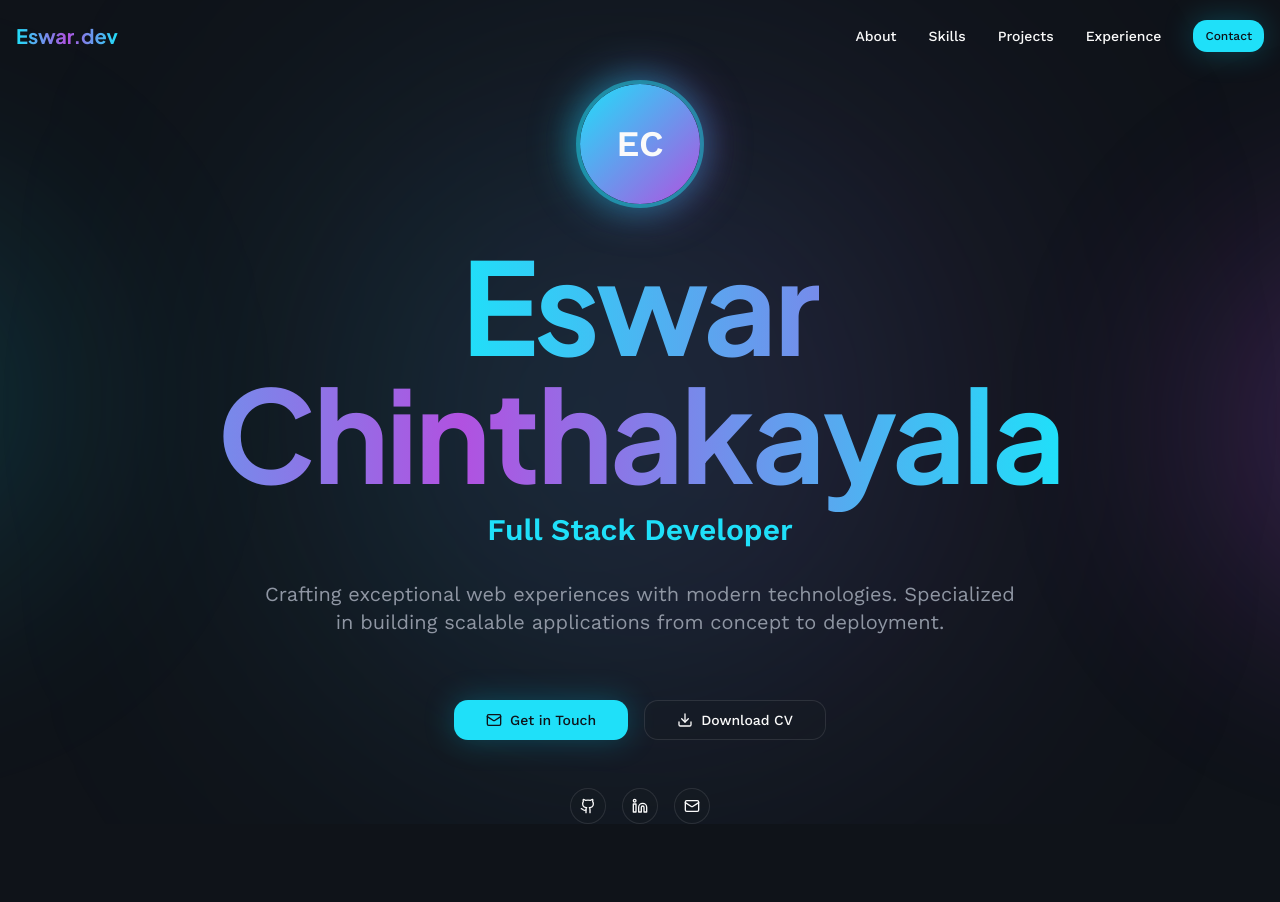
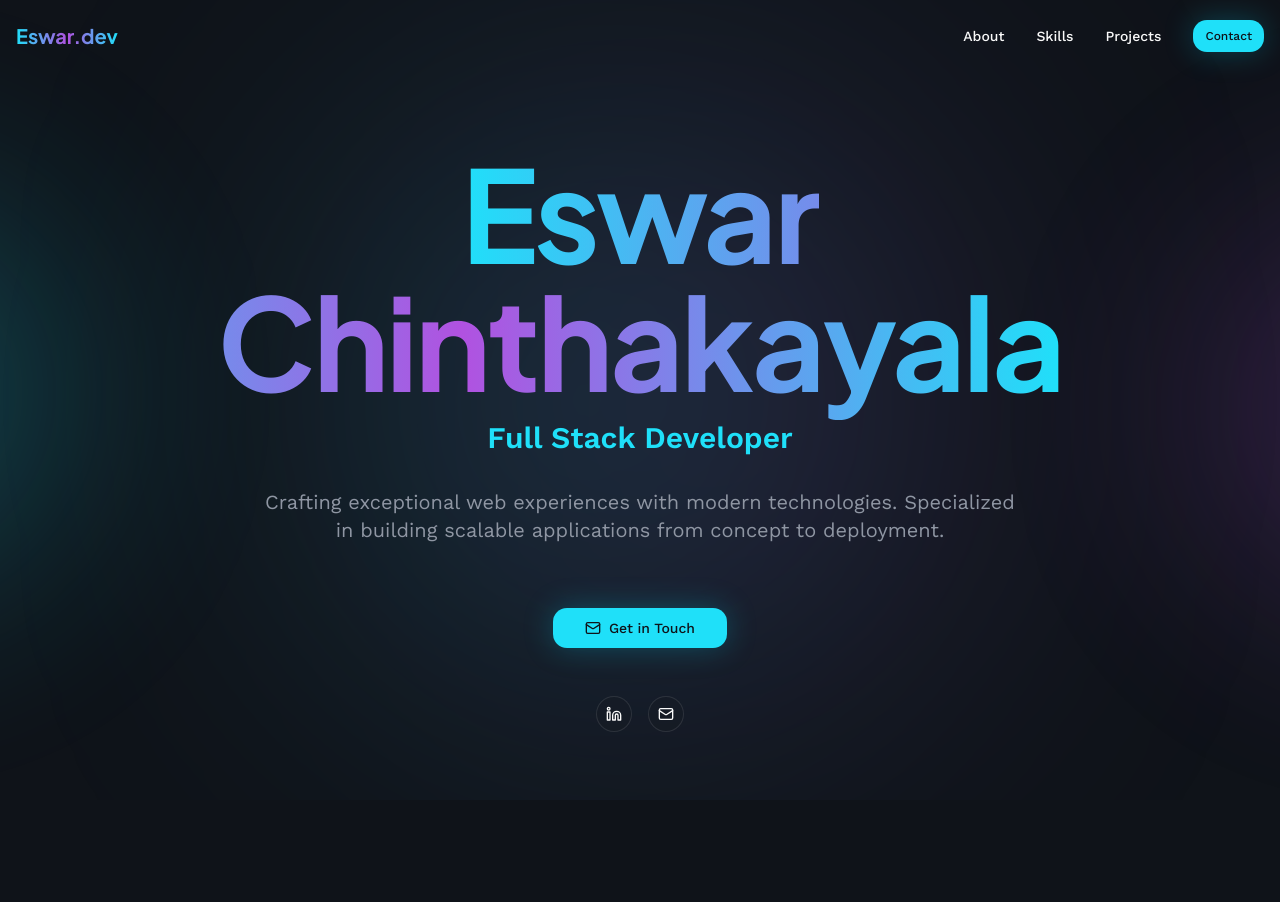
Before and after one commit to Eswar-space/sg-800045c9-3163-4455-8b6b-9dd248f2b8f6-1775826113, a Next.js app: page / in a window 1280 px wide. Shown: the top 902 px of the page. Built offline with nearby package versions, Linux system fonts and the light colour scheme.

Commit message:
refactor(portfolio): streamline profile and remove unused sections

```diff
--- a/src/components/Contact.tsx
+++ b/src/components/Contact.tsx
@@ -123,7 +123,7 @@ export function Contact() {
                 <div className="space-y-4">
                   <div className="flex items-center gap-3 text-muted-foreground">
                     <Mail className="w-5 h-5 text-primary" />
-                    <span>eswar@example.com</span>
+                    <span>eswarchinthakayala@gmail.com</span>
                   </div>
                 </div>
               </CardContent>
@@ -139,17 +139,7 @@ export function Contact() {
                     className="glass glass-hover glow rounded-full"
                     asChild
                   >
-                    <a href="https://github.com" target="_blank" rel="noopener noreferrer">
-                      <Github className="w-5 h-5" />
-                    </a>
-                  </Button>
-                  <Button
-                    size="icon"
-                    variant="outline"
-                    className="glass glass-hover glow rounded-full"
-                    asChild
-                  >
-                    <a href="https://linkedin.com" target="_blank" rel="noopener noreferrer">
+                    <a href="https://www.linkedin.com/in/ceswar/" target="_blank" rel="noopener noreferrer">
                       <Linkedin className="w-5 h-5" />
                     </a>
                   </Button>
--- a/src/components/Hero.tsx
+++ b/src/components/Hero.tsx
@@ -1,6 +1,5 @@
-import { Github, Linkedin, Mail, Download } from "lucide-react";
+import { Linkedin, Mail } from "lucide-react";
 import { Button } from "@/components/ui/button";
-import { Avatar, AvatarFallback } from "@/components/ui/avatar";
 
 export function Hero() {
   const scrollToContact = () => {
@@ -17,18 +16,6 @@ export function Hero() {
       </div>
 
       <div className="relative max-w-5xl mx-auto text-center space-y-8 animate-slide-up">
-        {/* Profile Photo */}
-        <div className="flex justify-center mb-8">
-          <div className="relative">
-            <div className="absolute inset-0 bg-gradient-to-r from-primary to-secondary rounded-full blur-xl opacity-50 animate-pulse" />
-            <Avatar className="relative w-32 h-32 border-4 border-primary/50 glow">
-              <AvatarFallback className="bg-gradient-to-br from-primary to-secondary text-4xl font-bold">
-                EC
-              </AvatarFallback>
-            </Avatar>
-          </div>
-        </div>
-
         {/* Name & Title */}
         <div className="space-y-4">
           <h1 className="font-heading text-6xl md:text-8xl lg:text-9xl font-bold tracking-tight">
@@ -45,8 +32,8 @@ export function Hero() {
           Specialized in building scalable applications from concept to deployment.
         </p>
 
-        {/* CTA Buttons */}
-        <div className="flex flex-wrap items-center justify-center gap-4 pt-8">
+        {/* CTA Button */}
+        <div className="flex items-center justify-center pt-8">
           <Button
             size="lg"
             className="gap-2 glow group"
@@ -54,14 +41,6 @@ export function Hero() {
           >
             <Mail className="w-5 h-5 group-hover:rotate-12 transition-transform" />
             Get in Touch
-          </Button>
-          <Button
-            size="lg"
-            variant="outline"
-            className="gap-2 glass glass-hover"
-          >
-            <Download className="w-5 h-5" />
-            Download CV
           </Button>
         </div>
 
@@ -73,17 +52,7 @@ export function Hero() {
             className="glass glass-hover rounded-full"
             asChild
           >
-            <a href="https://github.com" target="_blank" rel="noopener noreferrer">
-              <Github className="w-5 h-5" />
-            </a>
-          </Button>
-          <Button
-            size="icon"
-            variant="ghost"
-            className="glass glass-hover rounded-full"
-            asChild
-          >
-            <a href="https://linkedin.com" target="_blank" rel="noopener noreferrer">
+            <a href="https://www.linkedin.com/in/ceswar/" target="_blank" rel="noopener noreferrer">
               <Linkedin className="w-5 h-5" />
             </a>
           </Button>
--- a/src/components/Navbar.tsx
+++ b/src/components/Navbar.tsx
@@ -49,12 +49,6 @@ export function Navbar() {
           >
             Projects
           </button>
-          <button
-            onClick={() => scrollToSection("experience")}
-            className="text-sm font-medium hover:text-primary transition-colors"
-          >
-            Experience
-          </button>
           <Button
             onClick={() => scrollToSection("contact")}
             size="sm"
--- a/src/pages/index.tsx
+++ b/src/pages/index.tsx
@@ -4,8 +4,6 @@ import { Hero } from "@/components/Hero";
 import { About } from "@/components/About";
 import { Skills } from "@/components/Skills";
 import { Projects } from "@/components/Projects";
-import { Experience } from "@/components/Experience";
-import { Achievements } from "@/components/Achievements";
 import { Contact } from "@/components/Contact";
 import { Footer } from "@/components/Footer";
 
@@ -22,8 +20,6 @@ export default function Home() {
         <About />
         <Skills />
         <Projects />
-        <Experience />
-        <Achievements />
         <Contact />
         <Footer />
       </main>
```
